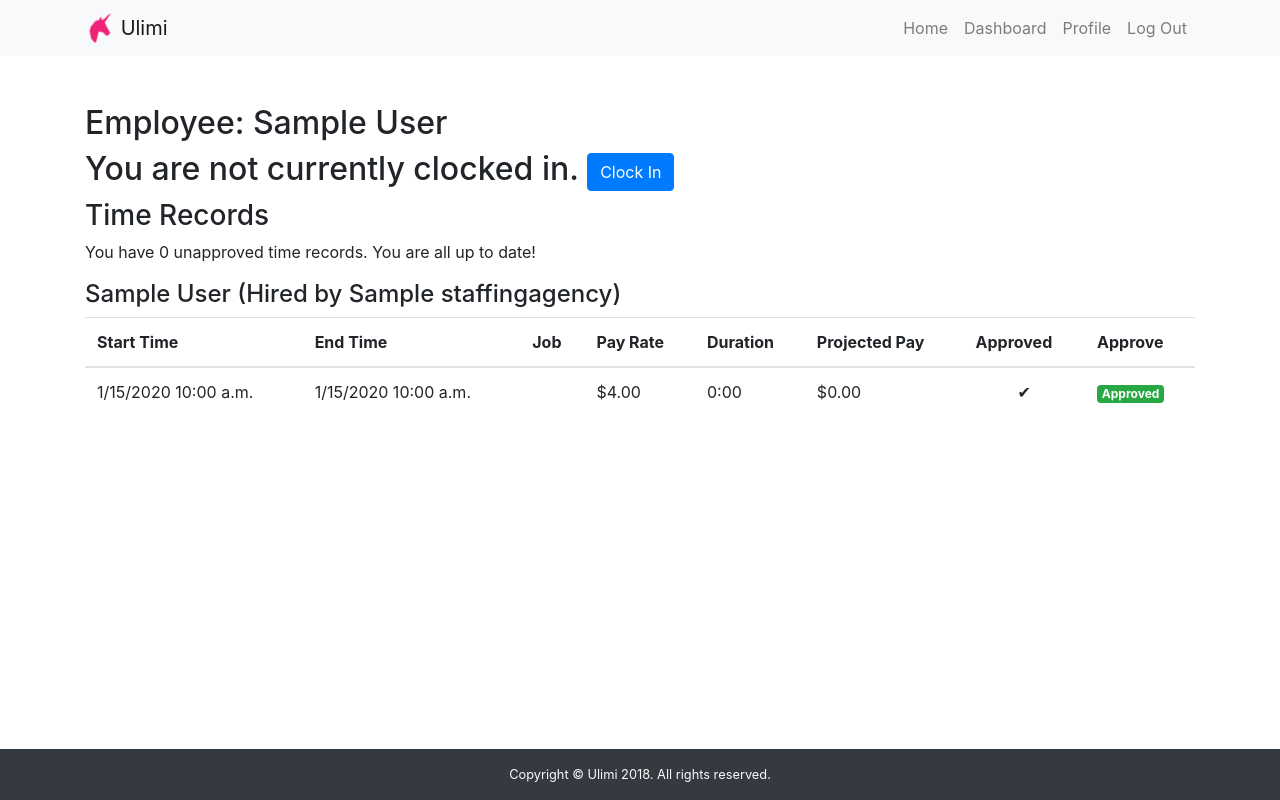
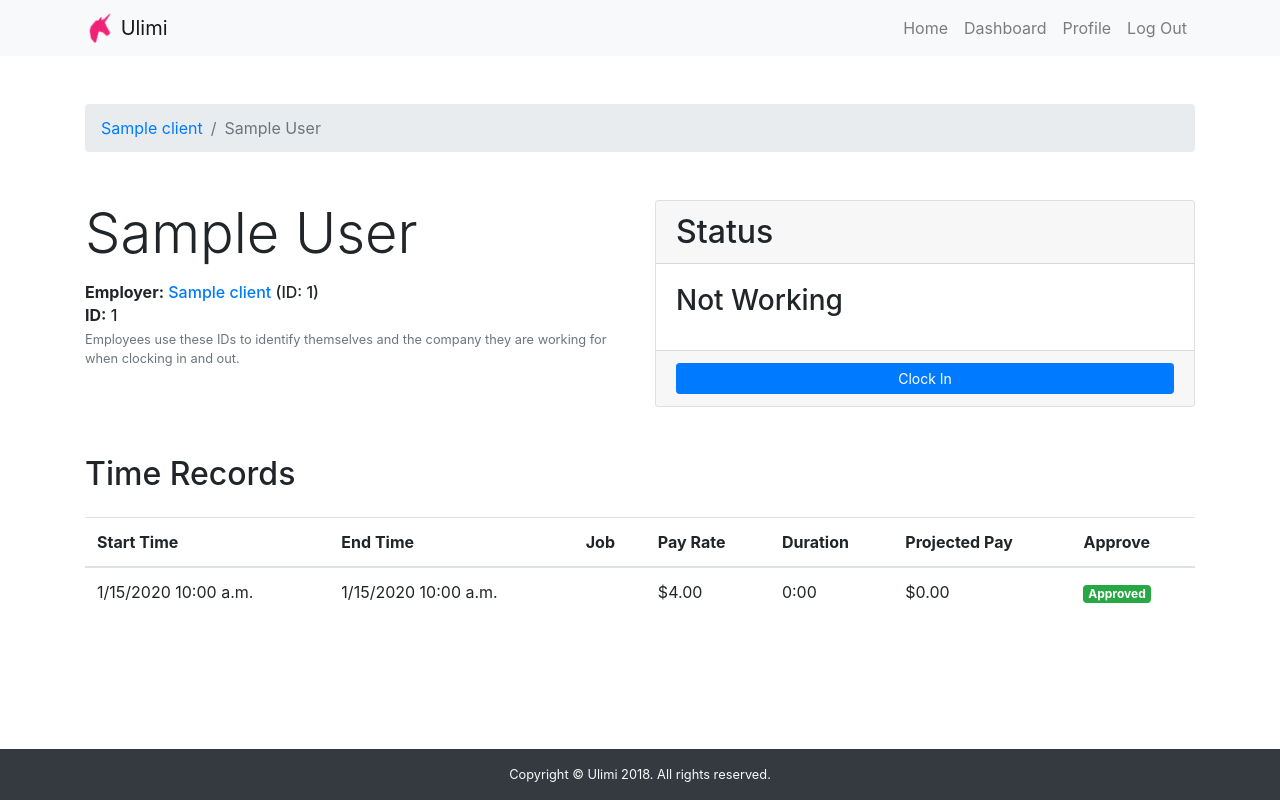
Before and after one commit to comp523-jarvis/timetracker-web, a Django app: a page that uses timetracker/vms/templates/vms/employee-detail.html in a window 1280 px wide. Run offline with Django 3.2, Linux system fonts and the light colour scheme; a user stored in the database is signed in; tables that the repository leaves empty hold one stand-in row (values such as "Sample post"); data that the repository does not hold is empty; some libraries are stand-ins or nearby versions.

Commit message:
Add ID information to pages.
Display client and employee IDs on employee detail and clock in pages.

```diff
--- a/timetracker/vms/templates/vms/employee-detail.html
+++ b/timetracker/vms/templates/vms/employee-detail.html
@@ -4,31 +4,64 @@
 {% load time_record_tags %}
 
 {% block content %}
-  <h2>Employee: {{employee.user.name}}</h2>
-  <h2>
-    {% if is_employee %}
-    You are
+  <nav aria-label="breadcrumb" class="mb-5">
+    <ol class="breadcrumb">
+      <li class="breadcrumb-item"><a href="{{ employee.client.get_absolute_url }}">{{ employee.client.name }}</a></li>
+      <li class="breadcrumb-item active" aria-current="page">{{ employee.user.name }}</li>
+    </ol>
+  </nav>
+
+  <div class="row">
+    <section class="col-sm-12 col-lg-6 mb-5 mb-lg-1" id="header">
+      <h1 class="display-4 mb-3">{{ employee.user.name }}</h1>
+      <h2 class="h6 mb-1">
+        <strong>Employer:</strong>
+        <a href="{{ employee.client.get_absolute_url }}">{{ employee.client.name }}</a>
+        (ID: {{ employee.client.id }})
+      </h2>
+      <h2 class="h6 mb-1"><strong>ID:</strong> {{ employee.employee_id }}</h2>
+      <p class="text-muted small">Employees use these IDs to identify themselves and the company they are working for when clocking in and out.</p>
+    </section>
+
+    <section class="col-sm-12 col-lg-6" id="contact">
+      <div class="card">
+        <h2 class="card-header">Status</h2>
+        <div class="card-body">
+          {% if employee.is_clocked_in %}
+            <h3 class="card-title">Clocked In</h3>
+            <p class="card-text">
+              <strong>Job</strong>
+              <br>
+              {{ open_time_record.job.name }}
+            </p>
+            <p class="card-text">
+              <strong>Time Started</strong>
+              <br>
+              {{ open_time_record.time_start | date:'n/j/Y g:i a' }}
+            </p>
           {% else %}
-    {{employee.user.name}} is
+            <h3 class="card-title">Not Working</h3>
           {% endif %}
-    {% if not employee.is_clocked_in %} not{% endif %} currently clocked in{% if employee.is_clocked_in %} as a {{open_time_record.job.name}} for {{employee.staffing_agency}}{% endif %}.
-    {% if is_employee %}
+        </div>
+        {% if is_employee and employee.is_active %}
+          <div class="card-footer">
             {% if employee.is_clocked_in %}
-        <a class="btn btn-primary" href="{{ employee.clock_out_url }}">Clock Out</a>
+              <form action="{{ employee.clock_out_url }}" method="post">
+                {% csrf_token %}
+                <button class="btn btn-block btn-sm btn-primary" type="submit">Clock Out</button>
+              </form>
             {% else %}
-        <a class="btn btn-primary" href="{{ employee.clock_in_url }}">Clock In</a>
+              <a class="btn btn-block btn-sm btn-primary" href="{{ employee.clock_in_url }}">Clock In</a>
             {% endif %}
+          </div>
         {% endif %}
-  </h2>
-  <h3>Time Records</h3>
-  <p>
-  {% if is_employee %}
-  You have
-  {% else %}
-  {{employee.user.name}} has
-  {% endif %}
-   {{ unapproved_count }} unapproved time record{{ unapproved_count | pluralize }}.{% if not unapproved_count %} You are all up to date!{% endif %}</p>
-  <h4>{{ employee }}</h4>
+      </div>
+    </section>
+  </div>
+
+  <section class="my-5">
+    <h2 class="mb-4">Time Records</h2>
+    {% if employee.time_records.all %}
       <table class="table">
         <thead>
           <tr>
@@ -38,9 +71,10 @@
             <th scope="col">Pay Rate</th>
             <th scope="col">Duration</th>
             <th scope="col">Projected Pay</th>
-        <th scope="col">Approved</th>
             {% if is_client_admin %}
               <th scope="col">Approve</th>
+            {% else %}
+              <th scope="col">Approved</th>
             {% endif %}
           </tr>
         </thead>
@@ -70,7 +104,6 @@
                   -
                 {% endif %}
               </td>
-          <td class="text-center">{% if record.is_approved %}✔{% else %}✗{% endif %}</td>
               {% if is_client_admin %}
                 <td>
                   {% if not record.is_approved and record.time_end %}
@@ -86,9 +119,33 @@
                     <span class="badge badge-success">Approved</span>
                   {% endif %}
                 </td>
+              {% else %}
+                <td>
+                  {% if record.is_approved %}
+                    <span class="badge badge-success">Approved</span>
+                  {% elif not record.time_end %}
+                    <span class="badge badge-secondary">In Progress</span>
+                  {% else %}
+                    <span class="badge badge-info">Pending Approval</span>
+                  {% endif %}
+                </td>
               {% endif %}
             </tr>
           {% endfor %}
         </tbody>
       </table>
+    {% else %}
+      <div class="alert alert-info">
+        <p class="font-weight-bold mb-0">No Time Records</p>
+        <p class="mb-0">
+          {% if is_employee %}
+            You have not tracked any hours yet.
+            {% if employee.is_active %}<a href="{{ employee.clock_in_url }}">Clock in</a> to create one.{% endif %}
+          {% else %}
+            {{ employee.user.name }} has not tracked any hours yet.
+          {% endif %}
+        </p>
+      </div>
+    {% endif %}
+  </section>
 {% endblock %}
```
Also changed, not shown: timetracker/vms/templates/vms/clock-in.html (+37 -6 lines). Lines whose indentation alone changed are shown as unchanged.
